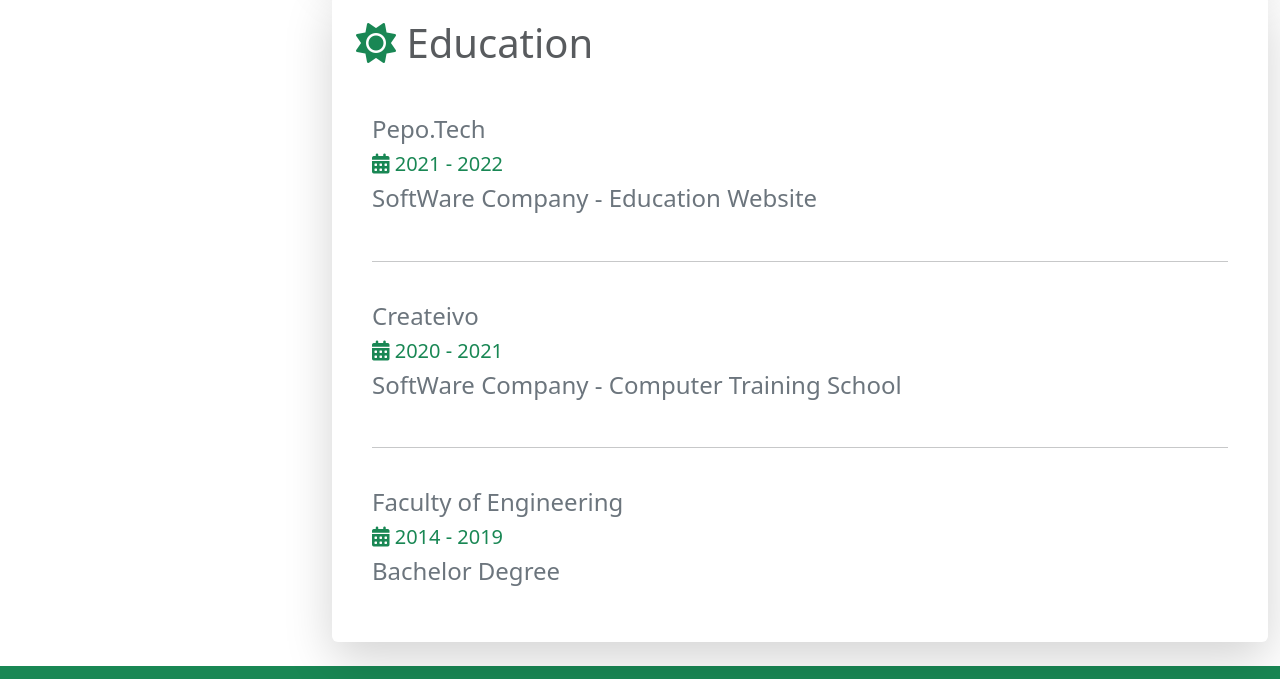
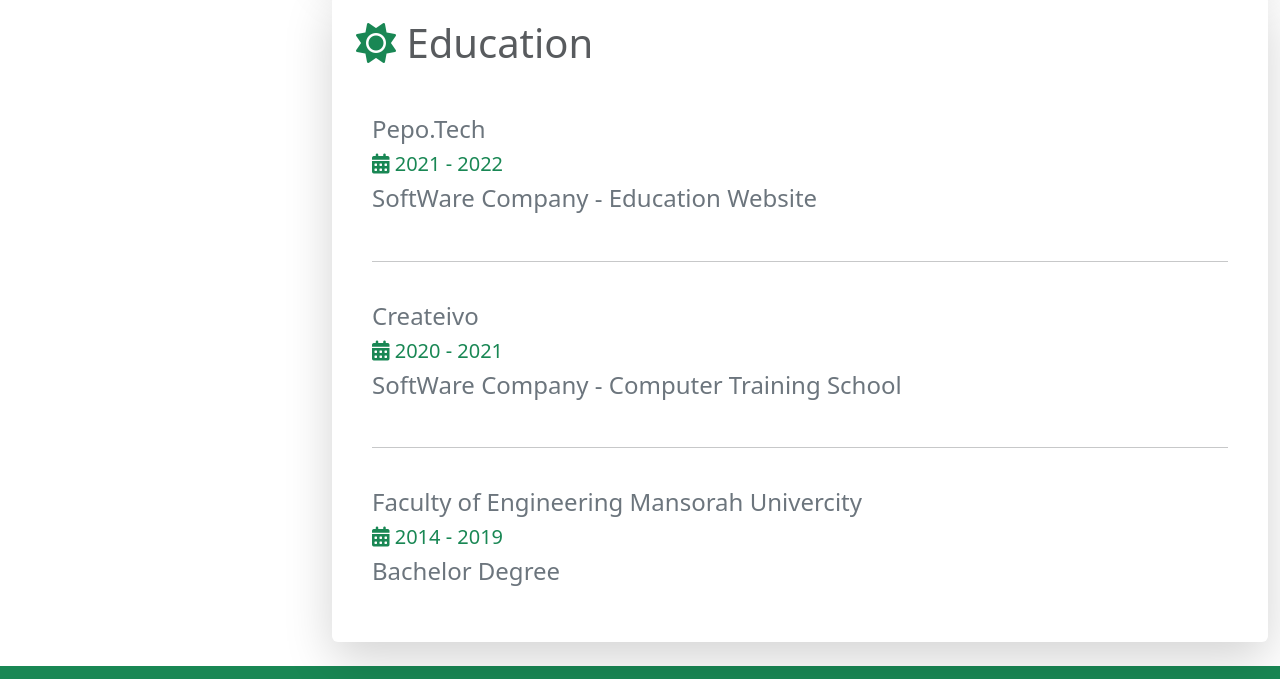
Before and after one commit to kareemelsaeed/myPortofolio, a plain HTML site: page index.html in a window 1280 px wide. Shown: the part 3160-3839 px from the top of the page. Drawn offline with Linux system fonts and the light colour scheme.

Commit message:
new change

```diff
--- a/index.html
+++ b/index.html
@@ -538,7 +538,7 @@
                                 <br>
 
                                 <div class="text-secondary">
-                                    <h4>Faculty of Engineering</h4>
+                                    <h4>Faculty of Engineering Mansorah Univercity</h4>
                                     <h5 class="text-success"><i class="fa-solid fa-calendar-days"></i>  2014 - 2019</h5>
                                     <h4 >Bachelor Degree</h4>
                                 </div>
```
